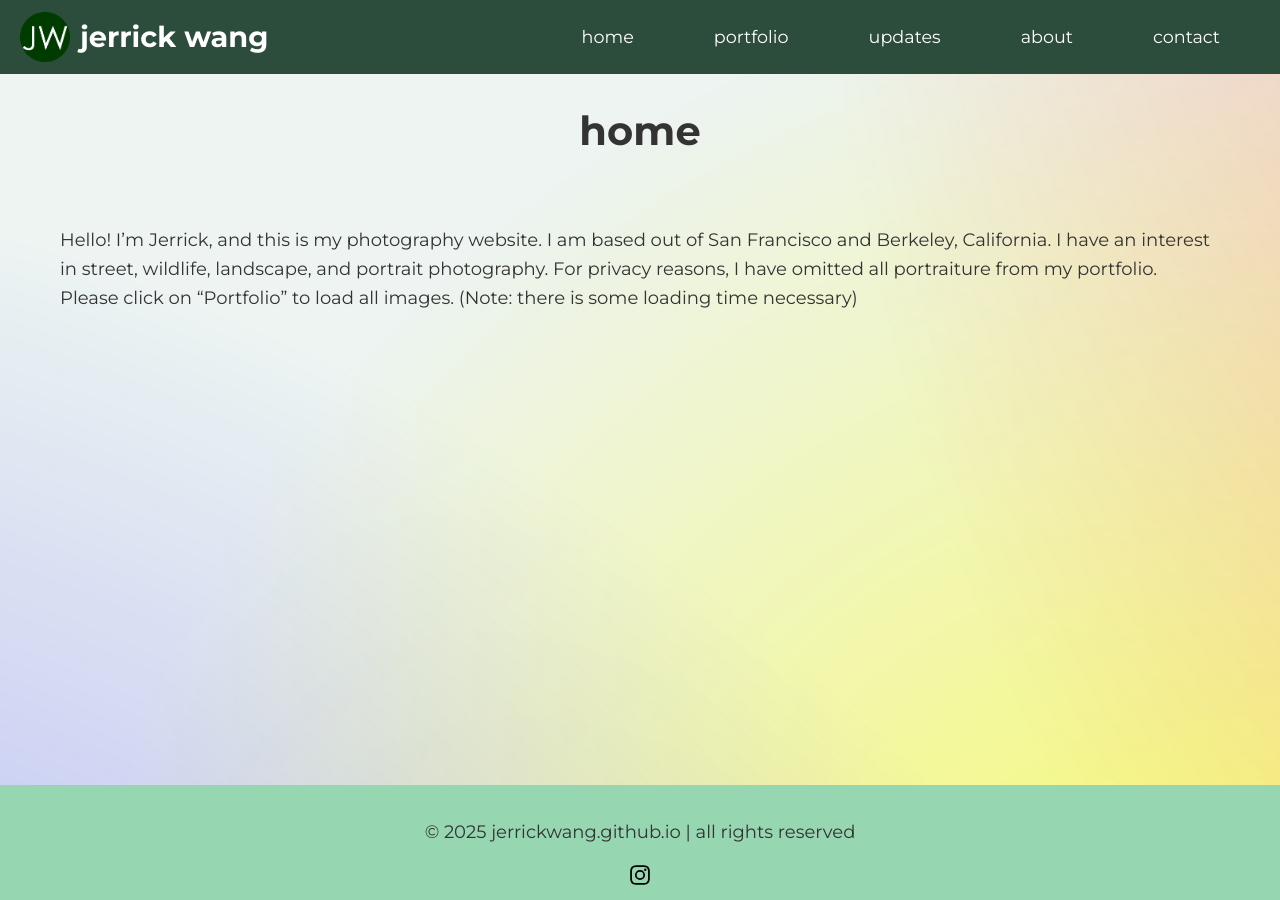
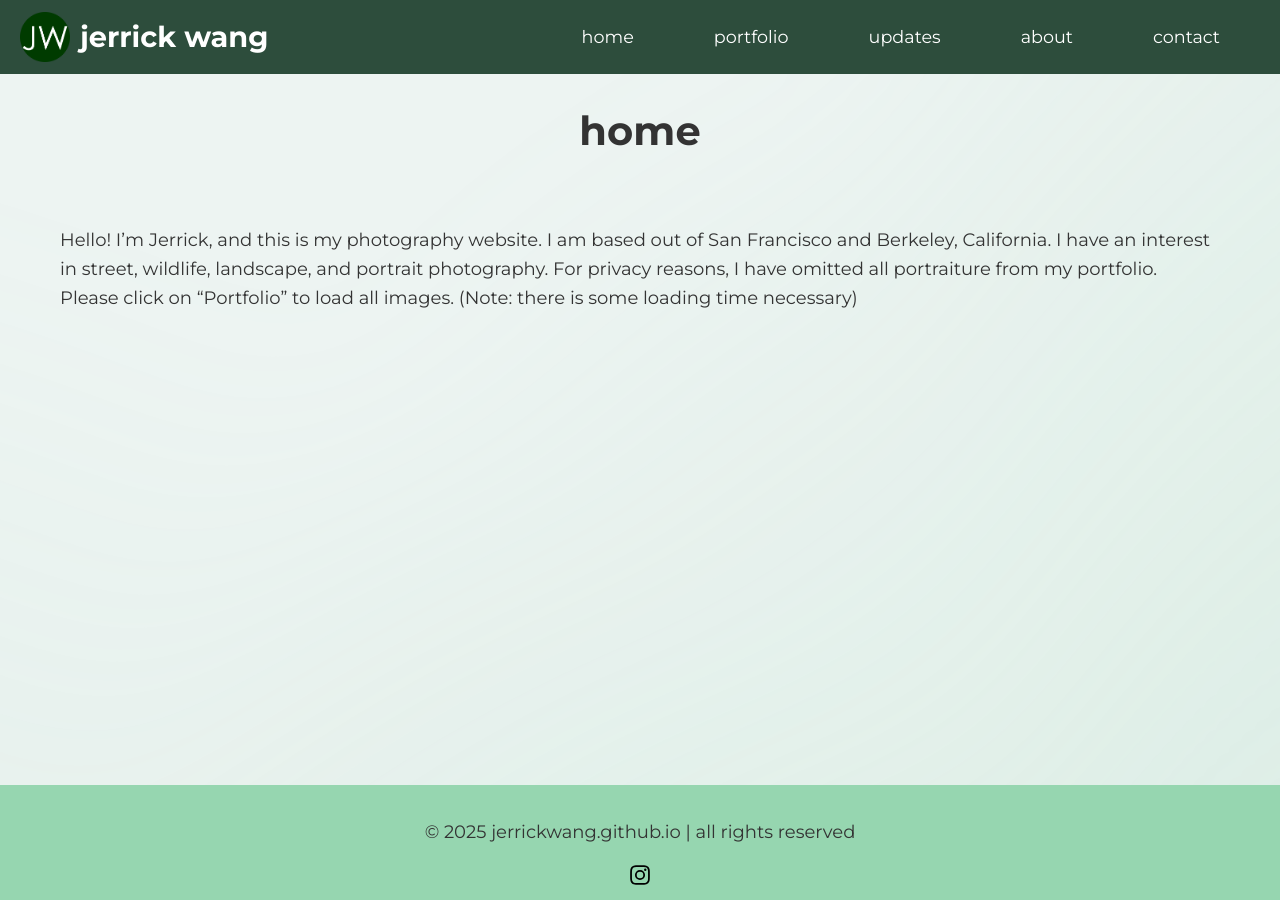
Before and after one commit to jerrickwang/jerrickwang.github.io, a Jekyll site: the page built from index.md, in a window 1280 px wide. Built offline with Jekyll 4.4.1, drawn with Linux system fonts in a browser that asks for light colours.

Commit message:
Update style.css

```diff
--- a/assets/css/style.css
+++ b/assets/css/style.css
@@ -24,10 +24,10 @@ body::before {
   width: 300%;
   height: 300%;
   background:
-    radial-gradient(circle at 100% 0%, rgba(255, 0, 0, 0.6), transparent 50%),
-    radial-gradient(circle at 0% 100%, rgba(0, 0, 255, 0.6), transparent 50%),
-    radial-gradient(circle at 50% 50%, rgba(255, 255, 0, 0.6), transparent 50%);
-  filter: none;
+    radial-gradient(circle at 100% 0%, rgba(150, 214, 176, 0.3), transparent 50%),
+    radial-gradient(circle at 0% 100%, rgba(150, 214, 176, 0.25), transparent 50%),
+    radial-gradient(circle at 50% 50%, rgba(150, 214, 176, 0.2), transparent 50%);
+  filter: blur(80px);
   z-index: -1;
   animation: ambient-move 2s ease-in-out infinite alternate;
 }
```
